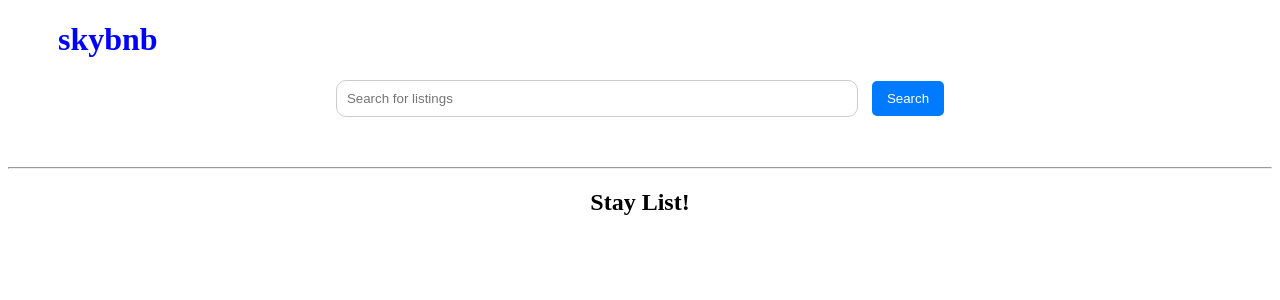
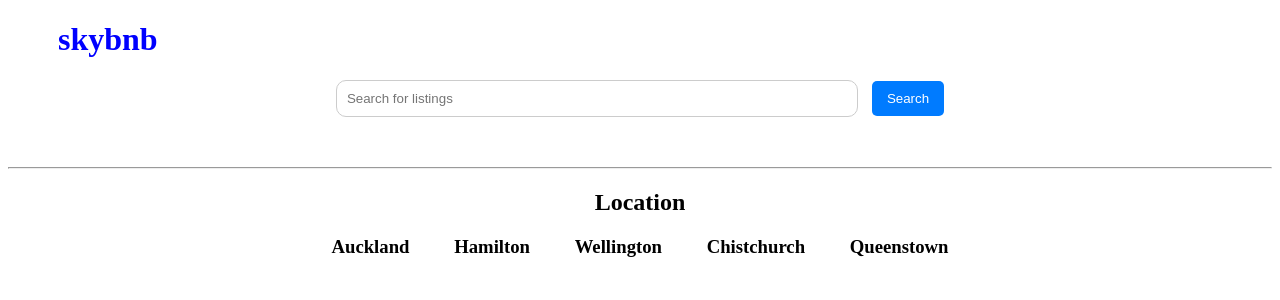
Before and after one commit to jedi24garcia/EnterpriseWebApplication, a Django app: page / in a window 1280 px wide. Shown: the top 300 px of the page. Run offline with Django 5.2, Linux system fonts and the light colour scheme.

Commit message:
modified base

```diff
--- a/static/css/base.css
+++ b/static/css/base.css
@@ -6,6 +6,15 @@
 
 h2 {
   text-align: center;
+}
+
+.location-list h3 {
+  text-align: center;
+}
+
+.location-list h3 span {
+  display: inline-block;
+  margin: 0 20px;
 }
 
 .search-container {
--- a/stays/templates/stays/stay_list.html
+++ b/stays/templates/stays/stay_list.html
@@ -3,5 +3,5 @@
 {% block title %}Stay List{% endblock %}
 
 {% block content %}
-<h2>Stay List!</h2>
+<h2>Location</h2>
 {% endblock %}
--- a/templates/base.html
+++ b/templates/base.html
@@ -16,13 +16,19 @@
           <button type="submit">Search</button>
         </form>
       </div>
+      <div>
+        <hr>
+      </div>
     </header>
-    <div>
-      <hr>
-    </div>
-    <div>
-      {% block content %}
-      {% endblock %}
+    <h2>Location</h2>
+    <div class="location-list">
+      <h3>
+        <span>Auckland</span>
+        <span>Hamilton</span>
+        <span>Wellington</span>
+        <span>Chistchurch</span>
+        <span>Queenstown</span>
+      </h3>
     </div>
 </body>
 </html>
```
